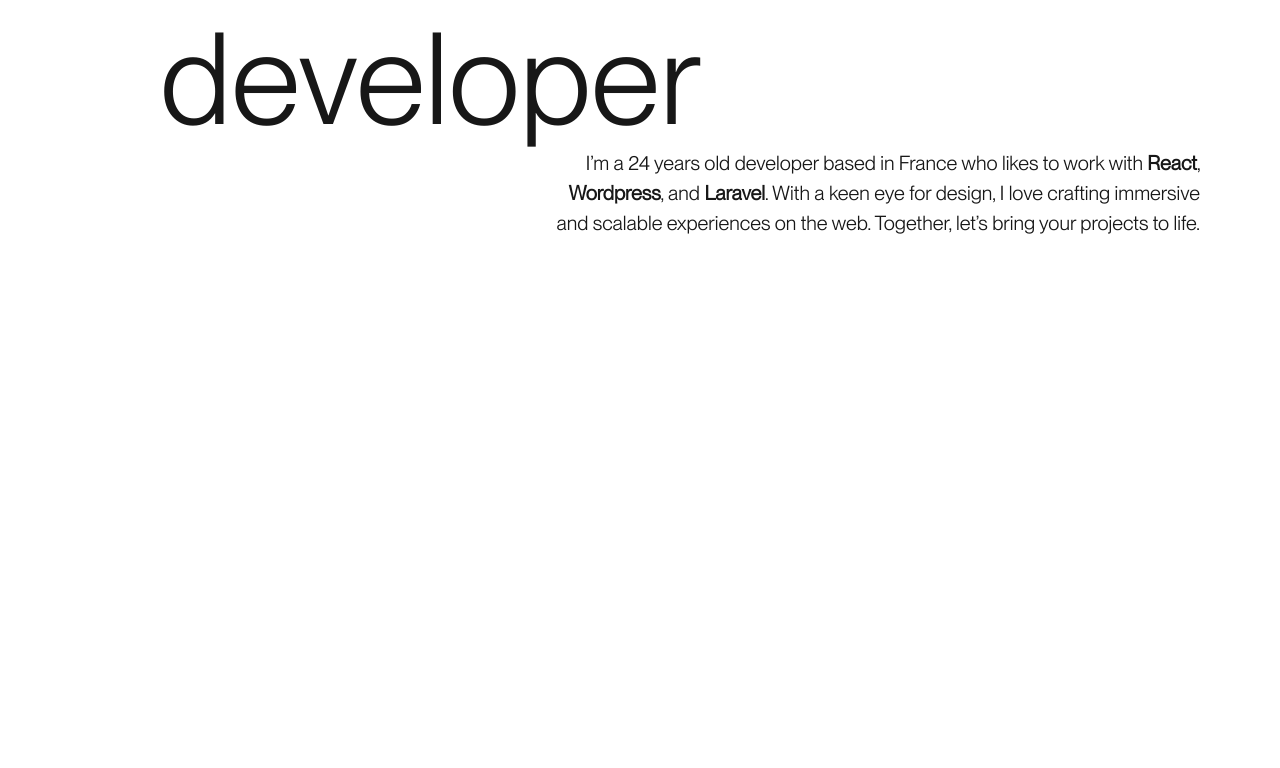
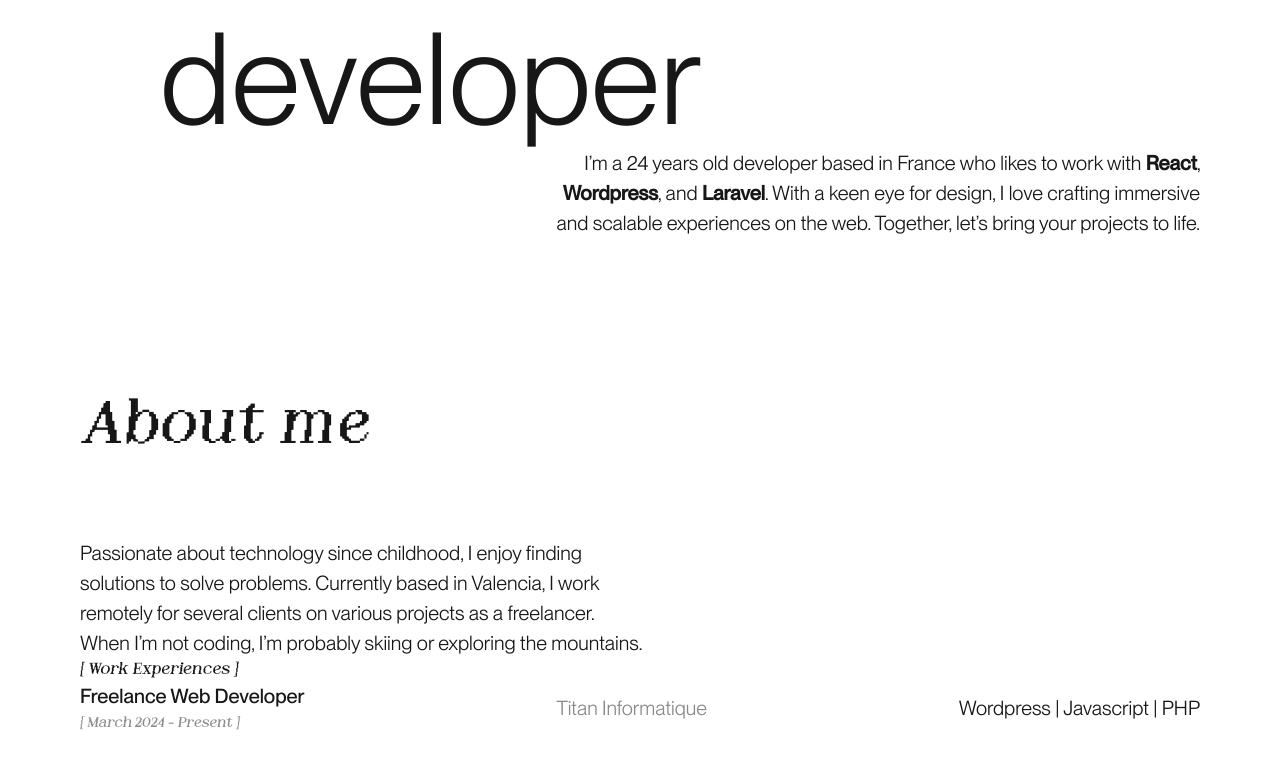
Before and after one commit to pommito/Portfolio-2024, a Next.js app: page / in a window 1280 px wide. Shown: the part 482-1250 px from the top of the page. Before the commit the page ends 800 px from the top, so only its background shows below. Built offline with nearby package versions, Linux system fonts and the light colour scheme.

Commit message:
Fix(Home) : made proper import of the local fonts to have all the font weight that i need

```diff
--- a/src/app/layout.tsx
+++ b/src/app/layout.tsx
@@ -15,6 +15,27 @@ const ppNeueMontrealBook = localFont({
   weight: '400',
 });
 
+const ppNeueMontreal = localFont({
+  src: [
+    {
+      path: './fonts/ppneuemontreal-thin.woff',
+      weight: '200',
+      style: 'thin',
+    },
+    {
+      path: './fonts/ppneuemontreal-book.woff',
+      weight: '400',
+      style: 'book',
+    },
+    {
+      path: './fonts/ppneuemontreal-medium.woff',
+      weight: '500',
+      style: 'medium',
+    },
+  ],
+  variable: '--font-pp-neue-montreal',
+});
+
 export const metadata: Metadata = {
   title: 'Create Next App',
   description: 'Generated by create next app',
@@ -27,7 +48,7 @@ export default function RootLayout({
 }>) {
   return (
     <html lang="en">
-      <body className={`${dotemp8bit.variable} ${ppNeueMontrealBook.variable} antialiased`}>
+      <body className={`${dotemp8bit.variable} ${ppNeueMontrealBook.variable} ${ppNeueMontreal.variable} antialiased`}>
         <Grid />
         <Header />
         {children}
--- a/src/app/page.tsx
+++ b/src/app/page.tsx
@@ -10,6 +10,30 @@ export default function Home() {
           Together, let’s bring your projects to life.
         </p>
       </section>
+
+      <section className="h-screen py-20">
+        <h3 className="font-dot text-6xl mb-20">About me</h3>
+        <p className="leading-[150%] text-xl">
+          Passionate about technology since childhood, I enjoy finding
+          <br /> solutions to solve problems. Currently based in Valencia, I work
+          <br /> remotely for several clients on various projects as a freelancer.
+          <br /> When I’m not coding, I’m probably skiing or exploring the mountains.
+        </p>
+
+        <h4 className="font-dot">[ Work Experiences ]</h4>
+        <ul>
+          <li className="flex justify-between items-center">
+            <div>
+              <h5 className="text-xl font-medium">Freelance Web Developer</h5>
+              <span className="font-dot text-sm opacity-50">[ March 2024 - Present ]</span>
+            </div>
+            <h6 className="font-pp text-xl opacity-50">Titan Informatique</h6>
+            <h6 className="text-xl">Wordpress | Javascript | PHP</h6>
+          </li>
+          <li></li>
+          <li></li>
+        </ul>
+      </section>
     </main>
   );
 }
--- a/tailwind.config.ts
+++ b/tailwind.config.ts
@@ -9,7 +9,7 @@ const config: Config = {
   theme: {
     extend: {
       fontFamily: {
-        pp: ['var(--font-pp-book)'],
+        pp: ['var(--font-pp-neue-montreal)', 'sans-serif'],
         dot: ['var(--font-dotemp-bit)'],
       },
       colors: {
```
